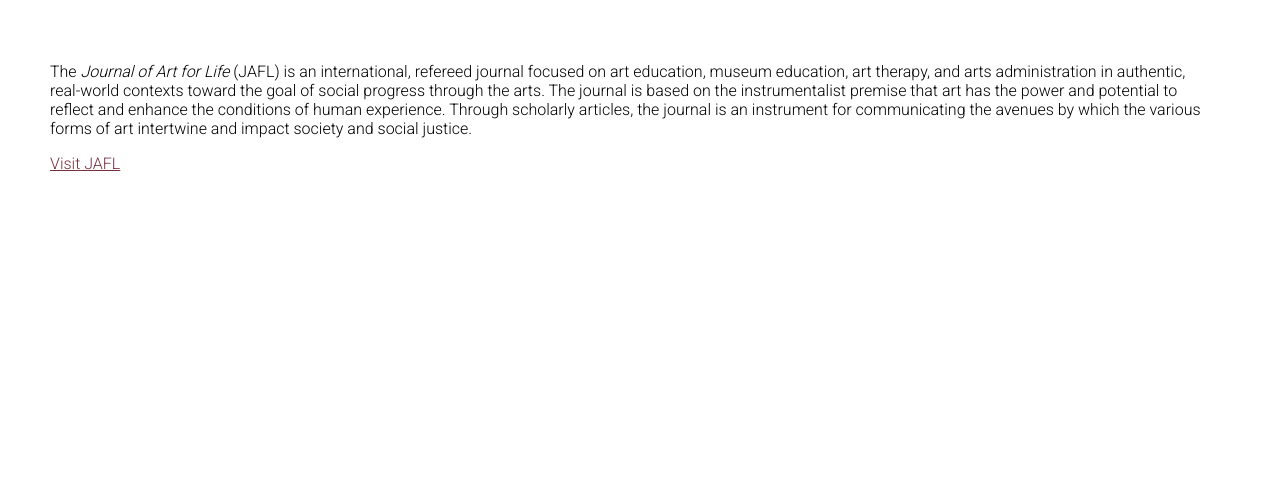
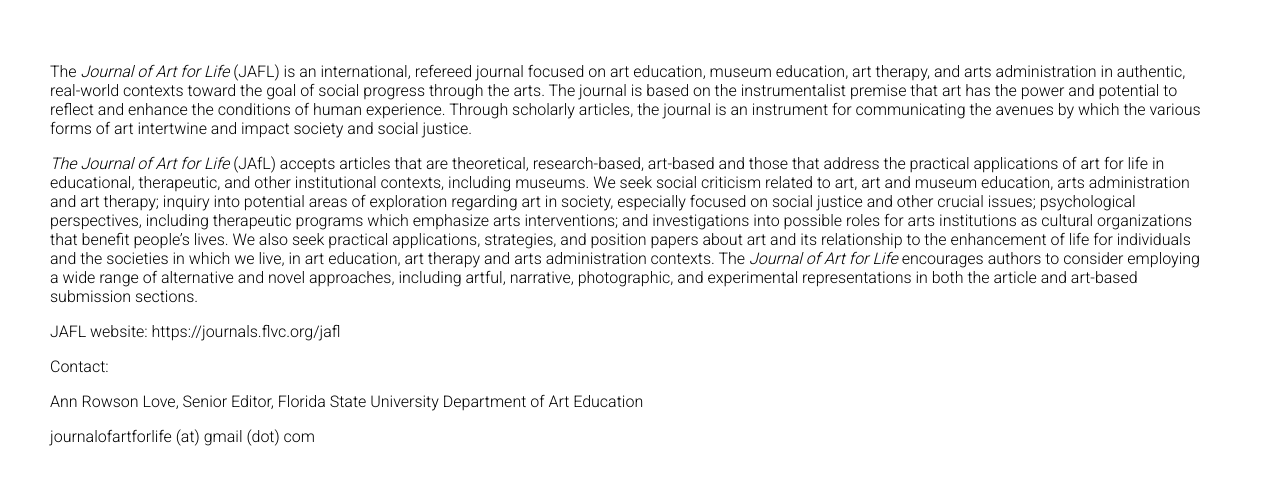
Before and after one commit to fsulibpub/fsulibpub.github.io, a Jekyll site: the page built from _journals/jafl.md, in a window 1280 px wide, cut to the strip 354-839 px from the top of the page. Built offline with Jekyll 4.4.1, drawn with Linux system fonts in a browser that asks for light colours.

Commit message:
Update jafl.md

```diff
--- a/_journals/jafl.md
+++ b/_journals/jafl.md
@@ -8,4 +8,12 @@ image: journals/journalJAFL.jpg
 
 The *Journal of Art for Life* (JAFL) is an international, refereed journal focused on art education, museum education, art therapy, and arts administration in authentic, real-world contexts toward the goal of social progress through the arts. The journal is based on the instrumentalist premise that art has the power and potential to reflect and enhance the conditions of human experience. Through scholarly articles, the journal is an instrument for communicating the avenues by which the various forms of art intertwine and impact society and social justice.
 
-[Visit JAFL](https://journals.flvc.org/jafl "JAFL Homepage")
+*The Journal of Art for Life* (JAfL) accepts articles that are theoretical, research-based, art-based and those that address the practical applications of art for life in educational, therapeutic, and other institutional contexts, including museums. We seek social criticism related to art, art and museum education, arts administration and art therapy; inquiry into potential areas of exploration regarding art in society, especially focused on social justice and other crucial issues; psychological perspectives, including therapeutic programs which emphasize arts interventions; and investigations into possible roles for arts institutions as cultural organizations that benefit people’s lives. We also seek practical applications, strategies, and position papers about art and its relationship to the enhancement of life for individuals and the societies in which we live, in art education, art therapy and arts administration contexts.  The *Journal of Art for Life* encourages authors to consider employing a wide range of alternative and novel approaches, including artful, narrative, photographic, and experimental representations in both the article and art-based submission sections.
+
+JAFL website: https://journals.flvc.org/jafl
+
+Contact:
+
+Ann Rowson Love, Senior Editor, Florida State University Department of Art Education
+
+journalofartforlife (at) gmail (dot) com
```
